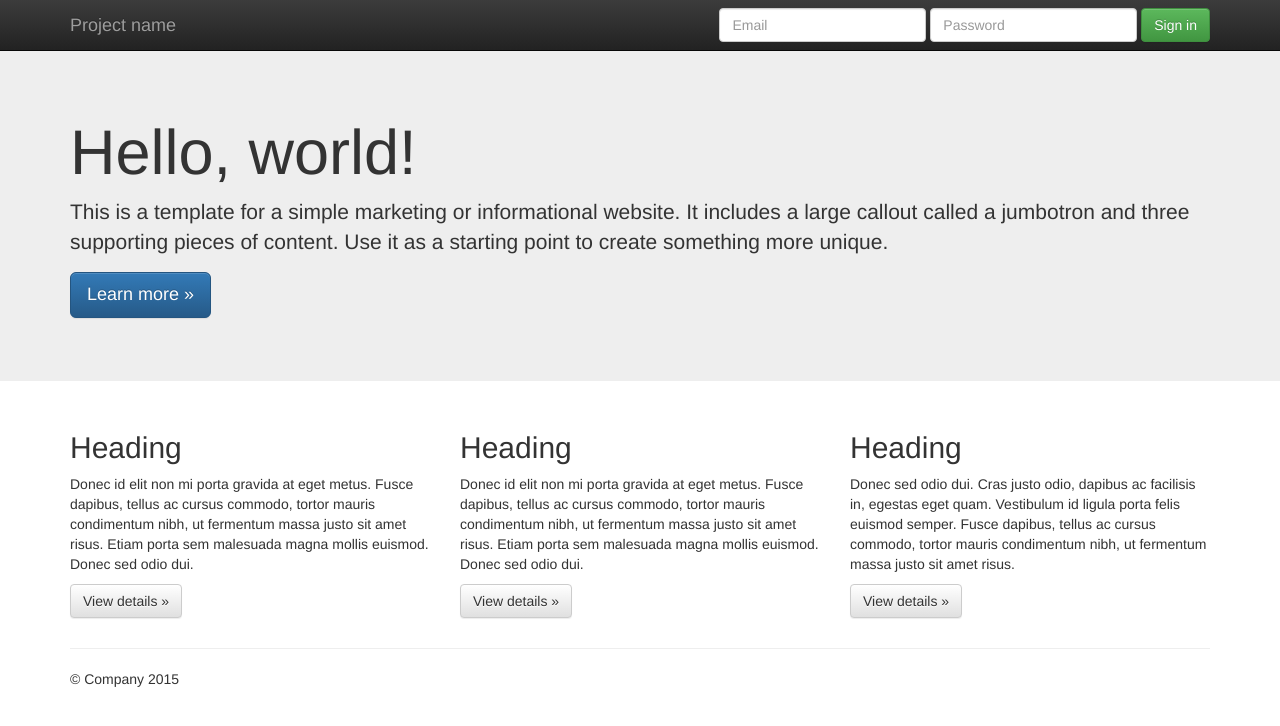
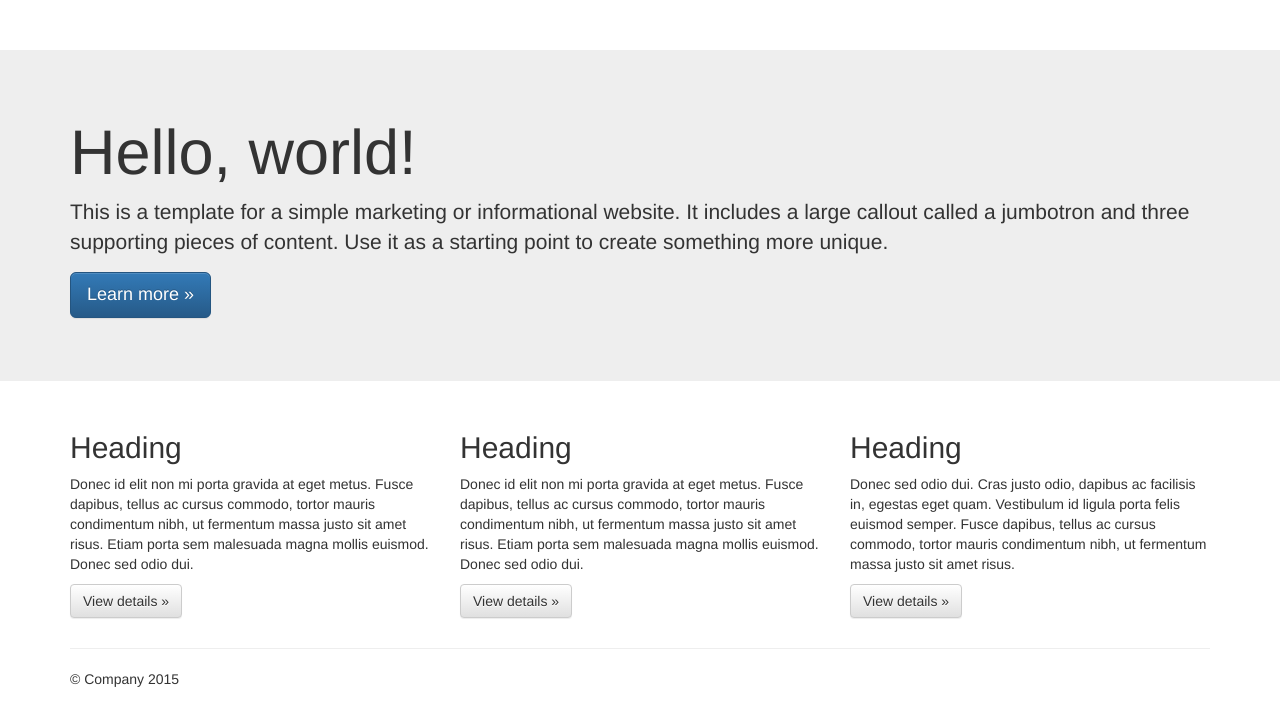
Before and after one commit to CharlesCohen/tutorial_git, a plain HTML site: page index.html in a window 1280 px wide. Drawn offline with nearby package versions, Linux system fonts and the light colour scheme.

Commit message:
digned bar removed

```diff
--- a/index.html
+++ b/index.html
@@ -27,6 +27,7 @@
         <!--[if lt IE 8]>
             <p class="browserupgrade">You are using an <strong>outdated</strong> browser. Please <a href="http://browsehappy.com/">upgrade your browser</a> to improve your experience.</p>
         <![endif]-->
+    <!--
     <nav class="navbar navbar-inverse navbar-fixed-top" role="navigation">
       <div class="container">
         <div class="navbar-header">
@@ -48,9 +49,10 @@
             </div>
             <button type="submit" class="btn btn-success">Sign in</button>
           </form>
-        </div><!--/.navbar-collapse -->
+        </div>
       </div>
     </nav>
+    -->
 
     <!-- Main jumbotron for a primary marketing message or call to action -->
     <div class="jumbotron">
```
